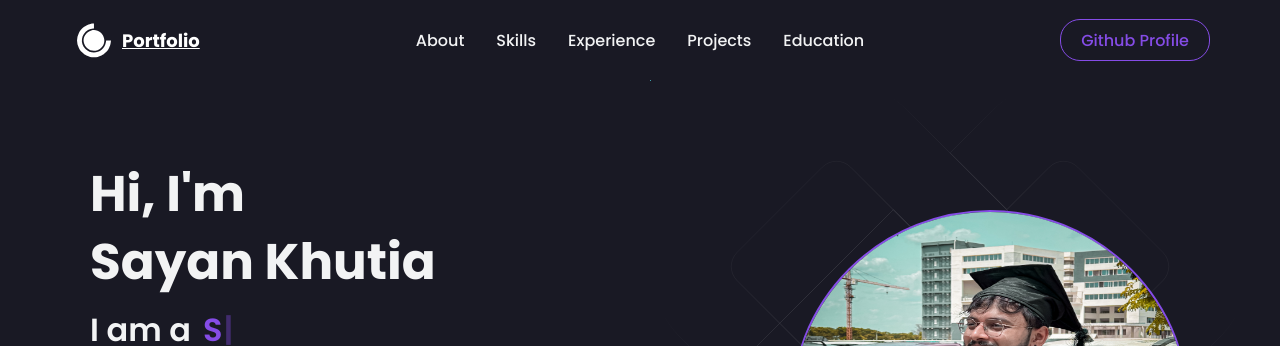
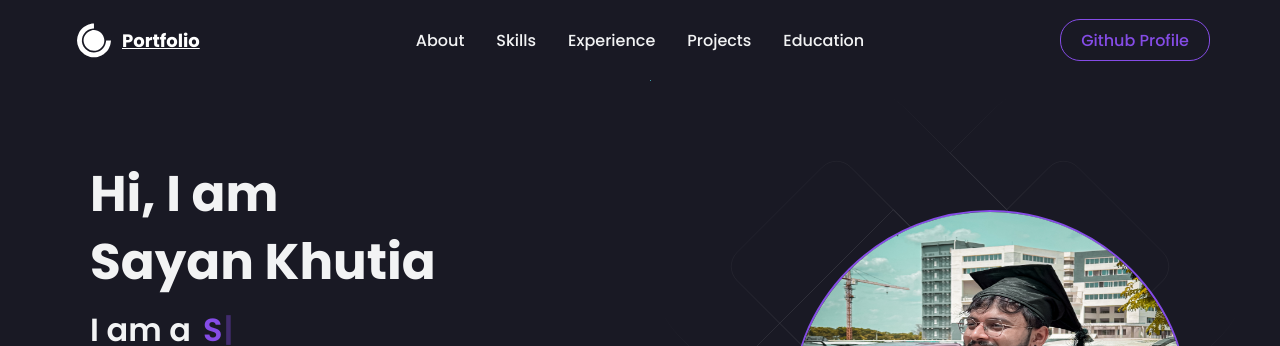
Before and after one commit to i-sayankh/portfolio, a React (Create React App) app: page / in a window 1280 px wide. Shown: the top 346 px of the page. Built offline with nearby package versions, Linux system fonts and the light colour scheme.

Commit message:
Finishing Touches

```diff
--- a/package.json
+++ b/package.json
@@ -16,6 +16,7 @@
     "emailjs-com": "^3.2.0",
     "react": "^18.0.0",
     "react-dom": "^18.0.0",
+    "react-helmet": "^6.1.0",
     "react-icons": "^4.3.1",
     "react-router-dom": "^6.3.0",
     "react-scripts": "5.0.1",
--- a/src/App.js
+++ b/src/App.js
@@ -1,16 +1,17 @@
 import './App.css';
 import { useState, useEffect } from "react";
 import styled, { ThemeProvider } from 'styled-components';
-import { darkTheme } from "./utils/Themes";
-import NavBar from './components/NavBar';
+import { BrowserRouter as Router } from 'react-router-dom';
+import {Helmet} from "react-helmet";
+import { darkTheme, lightTheme } from "./utils/Themes";
+import { NavBar } from './components/NavBar';
 import { HeroSection } from './components/HeroSection';
 import { Skills } from './components/Skills';
-import Education from './components/Education';
-import { BrowserRouter as Router } from 'react-router-dom';
+import { Education } from './components/Education';
 import { Experience } from './components/Experience';
-import Projects from './components/Projects';
-import ProjectDetails from "./components/ProjectDetails";
-import Contact from "./components/Contact";
+import { Projects } from './components/Projects';
+import { ProjectDetails } from "./components/ProjectDetails";
+import { Contact } from "./components/Contact";
 import Footer from "./components/Footer";
 
 const Body = styled.div`
@@ -36,9 +37,14 @@ const Wrapper = styled.div`
 `;
 
 function App() {
+  const [darkMode, setDarkMode] = useState(true);
   const [openModal, setOpenModal] = useState({ state: false, project: null });
   return (
-    <ThemeProvider theme={darkTheme}>
+    <ThemeProvider theme={darkMode ? darkTheme : lightTheme}>
+      <Helmet>
+        <meta charSet="utf-8" />
+        <title>Sayan Khutia</title>
+      </Helmet>
       <Router>
         <NavBar />
         <Body>
--- a/src/components/Contact/index.js
+++ b/src/components/Contact/index.js
@@ -122,7 +122,7 @@ const ContactButton = styled.input`
 
 
 
-const Contact = () => {
+export const Contact = () => {
   const [open, setOpen] = useState(false);
   const [severity, setSeverity] = useState('success');
   const form = useRef();
@@ -167,6 +167,4 @@ const Contact = () => {
       </Wrapper>
     </Container>
   )
-}
-
-export default Contact;
+};
--- /dev/null
+++ b/src/components/HeroSection/HeroStyle.js
@@ -0,0 +1,203 @@
+import styled from "styled-components";
+import _default from "../../themes/default";
+
+export const HeroContainer = styled.div`
+  background: ${({ theme }) => theme.card_light};
+  display: flex;
+  justify-content: center;
+  position: relative;
+  padding: 80px 30px;
+  @media (max-width: 960px) {
+    padding: 66px 16px;
+  }
+  @media (max-width: 640) {
+    padding: 32px 16px;
+  }
+  z-index: 1;
+
+  clip-path: polygon(0 0, 100% 0, 100% 100%, 70% 95%, 0 100%);
+`;
+
+export const HeroBg = styled.div`
+  position: absolute;
+  display: flex;
+  justify-content: end;
+  top: 0;
+  right: 0;
+  bottom: 0;
+  left: 0;
+  width: 100%;
+  height: 100%;
+  max-width: 1360px;
+  overflow: hidden;
+  padding: 0 30px;
+  top: 50%;
+  left: 50%;
+  -webkit-transform: translateX(-50%) translateY(-50%);
+  transform: translateX(-50%) translateY(-50%);
+
+  @media (max-width: 960px) {
+    justify-content: center;
+    padding: 0 0px;
+  }
+`;
+
+export const HeroInnerContainer = styled.div`
+  position: relative;
+  display: flex;
+  justify-content: space-between;
+  align-items: center;
+  width: 100%;
+  max-width: 1100px;
+
+  @media (max-width: 960px) {
+    flex-direction: column;
+  }
+`;
+export const HeroLeftContainer = styled.div`
+  width: 100%;
+  order: 1;
+  @media (max-width: 960px) {
+    order: 2;
+    margin-bottom: 30px;
+    display: flex;
+    flex-direction: column;
+    align-items: center;
+  }
+
+  @media (max-width: 640px) {
+    order: 2;
+    margin-bottom: 30px;
+    display: flex;
+    flex-direction: column;
+    align-items: center;
+  }
+`;
+
+export const HeroRightContainer = styled.div`
+  width: 100%;
+  display: flex;
+  order: 2;
+  justify-content: end;
+  gap: 12px;
+  @media (max-width: 960px) {
+    order: 1;
+    justify-content: center;
+    align-items: center;
+    margin-bottom: 80px;
+  }
+
+  @media (max-width: 640px) {
+    margin-bottom: 30px;
+  }
+`;
+
+export const Img = styled.img`
+  position: relative;
+  width: 100%;
+  height: 100%;
+  max-width: 400px;
+  max-height: 400px;
+  border-radius: 50%;
+  border: 2px solid ${({ theme }) => theme.primary};
+
+  @media (max-width: 768px) {
+    max-width: 400px;
+    max-height: 400px;
+  }
+
+  @media (max-width: 640px) {
+    max-width: 280px;
+    max-height: 280px;
+  }
+`;
+
+export const Title = styled.div`
+  font-weight: 700;
+  font-size: 50px;
+  color: ${({ theme }) => theme.text_primary};
+  line-height: 68px;
+  @media (max-width: 960px) {
+    text-align: center;
+  }
+
+  @media (max-width: 640px) {
+    font-size: 40px;
+    line-height: 48px;
+    margin-bottom: 8px;
+  }
+`;
+
+export const TextLoop = styled.div`
+  font-weight: 600;
+  font-size: 32px;
+  display: flex;
+  gap: 12px;
+  color: ${({ theme }) => theme.text_primary};
+  line-height: 68px;
+  @media (max-width: 960px) {
+    text-align: center;
+  }
+  @media (max-width: 640px) {
+    font-size: 22px;
+    line-height: 48px;
+    margin-bottom: 16px;
+  }
+`;
+
+export const Span = styled.span`
+  color: ${({ theme }) => theme.primary};
+  cursor: pointer;
+`;
+
+export const SubTitle = styled.div`
+  font-size: 20px;
+  line-height: 32px;
+  margin-bottom: 42px;
+  color: ${({ theme }) => theme.text_primary + 95};
+
+  @media (max-width: 960px) {
+    text-align: center;
+  }
+
+  @media (max-width: 640px) {
+    font-size: 16px;
+    line-height: 32px;
+  }
+`;
+
+export const ResumeButton = styled.a`
+    -webkit-appearance: button;
+    -moz-appearance: button;
+    appearance: button;
+    text-decoration: none;
+    width: 95%;
+    max-width: 300px;
+    text-align: center;
+    padding: 16px 0;
+    color:${({ theme }) => theme.white};
+    border-radius: 20px;
+    cursor: pointer;
+    font-size: 20px;
+    font-weight: 600;
+    transition: all 0.2s ease-in-out !important;
+    background: hsla(271, 100%, 50%, 1);
+    background: linear-gradient(225deg, hsla(271, 100%, 50%, 1) 0%, hsla(294, 100%, 50%, 1) 100%);
+    background: -moz-linear-gradient(225deg, hsla(271, 100%, 50%, 1) 0%, hsla(294, 100%, 50%, 1) 100%);
+    background: -webkit-linear-gradient(225deg, hsla(271, 100%, 50%, 1) 0%, hsla(294, 100%, 50%, 1) 100%);
+    box-shadow:  20px 20px 60px #1F2634,
+    -20px -20px 60px #1F2634;
+    &:hover {
+        transform: scale(1.05);
+    transition: all 0.4s ease-in-out;
+    box-shadow:  20px 20px 60px #1F2634,
+    filter: brightness(1);
+    }
+
+
+    @media (max-width: 640px) {
+        padding: 12px 0;
+        font-size: 18px;
+    }
+
+`;
--- a/src/components/HeroSection/index.js
+++ b/src/components/HeroSection/index.js
@@ -1,226 +1,24 @@
 import React from 'react'
-import styled from 'styled-components'
-import { Bio } from "../../data/constants"
-import TypeWriter from "typewriter-effect"
-import SayanImg from "../../images/Sayan.jpg"
 import HeroBgAnimation from '../HeroBgAnimation'
-
-const HeroContainer = styled.div`
-  background-color: ${({ theme }) => theme.card_light};
-  display: flex;
-  justify-content: center;
-  position: relative;
-  padding: 80px 30px;
-
-  @media screen and (max-width: 960px) {
-    padding: 66px 16px;
-  }
-
-  @media screen and (max-width: 640px) {
-    padding: 32px 16px;
-  }
-
-  z-index: 1;
-  clip-path: polygon(0 0, 100% 0, 100% 100%, 70% 95%, 0% 100%);
-`;
-
-const HeroBg = styled.div`
-  position: absolute;
-  display: flex;
-  justify-content: end;
-  top: 50%;
-  right: 0;
-  bottom: 0;
-  left: 50%;
-  overflow: hidden;
-  width: 100%;
-  height: 100%;
-  padding: 0 30px;
-
-  -webkit-transform: translateX(-50%) translateY(-50%);
-  transform: translateX(-50%) translateY(-50%);
-
-  @media (max-width: 960px) {
-    justify-content: center;
-    padding: 0 0px;
-  }
-`;
-
-const HeroInnerContainer = styled.div`
-  display: flex;
-  justify-content: space-between;
-  align-items: center;
-  width: 100%;
-  max-width: 1100px;
-
-  @media screen and (max-width: 960px) {
-    flex-direction: column;
-  }
-`;
-
-const HeroLeftContainer = styled.div`
-  width: 100%;
-  order: 1;
-
-  @media screen and (max-width: 960px) {
-    order: 2;
-    margin-bottom: 32px;
-    display: flex;
-    align-items: center;
-    flex-direction: column;
-  }
-
-  @media screen and (max-width: 640px) {
-    order: 2;
-    margin-bottom: 32px;
-    display: flex;
-    align-items: center;
-    flex-direction: column;
-  }
-`;
-
-const HeroRightContainer = styled.div`
-  width: 100%;
-  order: 2;
-  display: flex;
-  justify-content: end;
-  gap: 12px;
-
-  @media screen and (max-width: 960px) {
-    order: 1;
-    justify-content: center;
-    align-items: center;
-    margin-bottom: 80px;
-  }
-
-  @media screen and (max-width: 640px) {
-    order: 1;
-    margin-bottom: 30px;
-  }
-`;
-
-const Title = styled.div`
-  font-weight: 700;
-  font-size: 50px;
-  color: ${({ theme }) => theme.text_primary};
-  line-height: 68px;
-  @media (max-width: 960px) {
-    text-align: center;
-  }
-
-  @media (max-width: 640px) {
-    font-size: 40px;
-    line-height: 48px;
-    margin-bottom: 8px;
-  }
-`;
-
-export const TextLoop = styled.div`
-  font-weight: 600;
-  font-size: 32px;
-  display: flex;
-  gap: 12px;
-  color: ${({ theme }) => theme.text_primary};
-  line-height: 68px;
-  @media (max-width: 960px) {
-    text-align: center;
-  }
-  @media (max-width: 640px) {
-    font-size: 22px;
-    line-height: 48px;
-    margin-bottom: 16px;
-  }
-`;
-
-export const Span = styled.span`
-  color: ${({ theme }) => theme.primary};
-  cursor: pointer;
-`;
-
-export const SubTitle = styled.div`
-  font-size: 20px;
-  line-height: 32px;
-  margin-bottom: 42px;
-  color: ${({ theme }) => theme.text_primary + 95};
-
-  @media (max-width: 960px) {
-    text-align: center;
-  }
-
-  @media (max-width: 640px) {
-    font-size: 16px;
-    line-height: 32px;
-  }
-`;
-
-export const ResumeButton = styled.a`
-    -webkit-appearance: button;
-    -moz-appearance: button;
-    appearance: button;
-    text-decoration: none;
-    width: 95%;
-    max-width: 300px;
-    text-align: center;
-    padding: 16px 0;
-    color:${({ theme }) => theme.white};
-    border-radius: 20px;
-    cursor: pointer;
-    font-size: 20px;
-    font-weight: 600;
-    transition: all 0.2s ease-in-out !important;
-    background: hsla(271, 100%, 50%, 1);
-    background: linear-gradient(225deg, hsla(271, 100%, 50%, 1) 0%, hsla(294, 100%, 50%, 1) 100%);
-    background: -moz-linear-gradient(225deg, hsla(271, 100%, 50%, 1) 0%, hsla(294, 100%, 50%, 1) 100%);
-    background: -webkit-linear-gradient(225deg, hsla(271, 100%, 50%, 1) 0%, hsla(294, 100%, 50%, 1) 100%);
-    box-shadow:  20px 20px 60px #1F2634,
-    -20px -20px 60px #1F2634;
-    &:hover {
-        transform: scale(1.05);
-    transition: all 0.4s ease-in-out;
-    box-shadow:  20px 20px 60px #1F2634,
-    filter: brightness(1);
-    }
-
-
-    @media (max-width: 640px) {
-        padding: 12px 0;
-        font-size: 18px;
-    }
-`;
-
-export const Image = styled.img`
-  position: relative;
-  width: 100%;
-  height: 100%;
-  max-width: 400px;
-  max-height: 400px;
-  border-radius: 50%;
-  border: 2px solid ${({ theme }) => theme.primary};
-
-  @media (max-width: 768px) {
-    max-width: 400px;
-    max-height: 400px;
-  }
-
-  @media (max-width: 640px) {
-    max-width: 280px;
-    max-height: 280px;
-  }
-`;
+import { HeroContainer, HeroBg, HeroLeftContainer, Img, HeroRightContainer, HeroInnerContainer, TextLoop, Title, Span, SubTitle, ResumeButton } from './HeroStyle'
+import HeroImg from '../../images/Sayan.jpg'
+import Typewriter from 'typewriter-effect';
+import { Bio } from '../../data/constants';
 
 export const HeroSection = () => {
     return (
-    <div id='about'>
+        <div id="about">
             <HeroContainer>
-        <HeroBg><HeroBgAnimation></HeroBgAnimation></HeroBg>
-
-        <HeroInnerContainer>
-          <HeroLeftContainer>
-            <Title>Hi, I'm <br/>{Bio.name}</Title>
+                <HeroBg>
+                    <HeroBgAnimation />
+                </HeroBg>
+                <HeroInnerContainer >
+                    <HeroLeftContainer id="Left">
+                        <Title>Hi, I am <br /> {Bio.name}</Title>
                         <TextLoop>
                             I am a
                             <Span>
-                <TypeWriter
+                                <Typewriter
                                     options={{
                                         strings: Bio.roles,
                                         autoStart: true,
@@ -229,15 +27,16 @@ export const HeroSection = () => {
                                 />
                             </Span>
                         </TextLoop>
-
                         <SubTitle>{Bio.description}</SubTitle>
-            <ResumeButton href={Bio.resume} target="_blank">Check Resume</ResumeButton>
+                        <ResumeButton href={Bio.resume} target='display'>Check Resume</ResumeButton>
                     </HeroLeftContainer>
 
-          <HeroRightContainer>
-            <Image src={SayanImg} alt="SayanKhutia"/>
+                    <HeroRightContainer id="Right">
+
+                        <Img src={HeroImg} alt="hero-image" />
                     </HeroRightContainer>
                 </HeroInnerContainer>
+
             </HeroContainer>
         </div>
     )
--- a/src/components/NavBar/index.js
+++ b/src/components/NavBar/index.js
@@ -220,7 +220,7 @@ export const MobileNavLogo = styled(LinkR)`
   }
 `;
 
-const NavBar = () => {
+export const NavBar = () => {
   const [isOpen, setIsOpen] = React.useState(false);
   const theme = useTheme();
 
@@ -288,5 +288,3 @@ const NavBar = () => {
     </Nav>
   );
 };
-
-export default NavBar;
--- a/src/components/Projects/index.js
+++ b/src/components/Projects/index.js
@@ -5,7 +5,7 @@ import ProjectCard from '../Cards/ProjectCards'
 import { projects } from '../../data/constants'
 
 
-const Projects = ({openModal,setOpenModal}) => {
+export const Projects = ({openModal,setOpenModal}) => {
   const [toggle, setToggle] = useState('all');
   return (
     <Container id="projects">
@@ -53,6 +53,4 @@ const Projects = ({openModal,setOpenModal}) => {
       </Wrapper>
     </Container>
   )
-}
-
-export default Projects
+};
```
Also changed, not shown: src/components/Education/index.js (+3 -5 lines), src/components/ProjectDetails/index.js (+3 -7 lines), public/manifest.json, 2 other files (tests, documents, lock files or other folders). Lines whose indentation alone changed are shown as unchanged.
